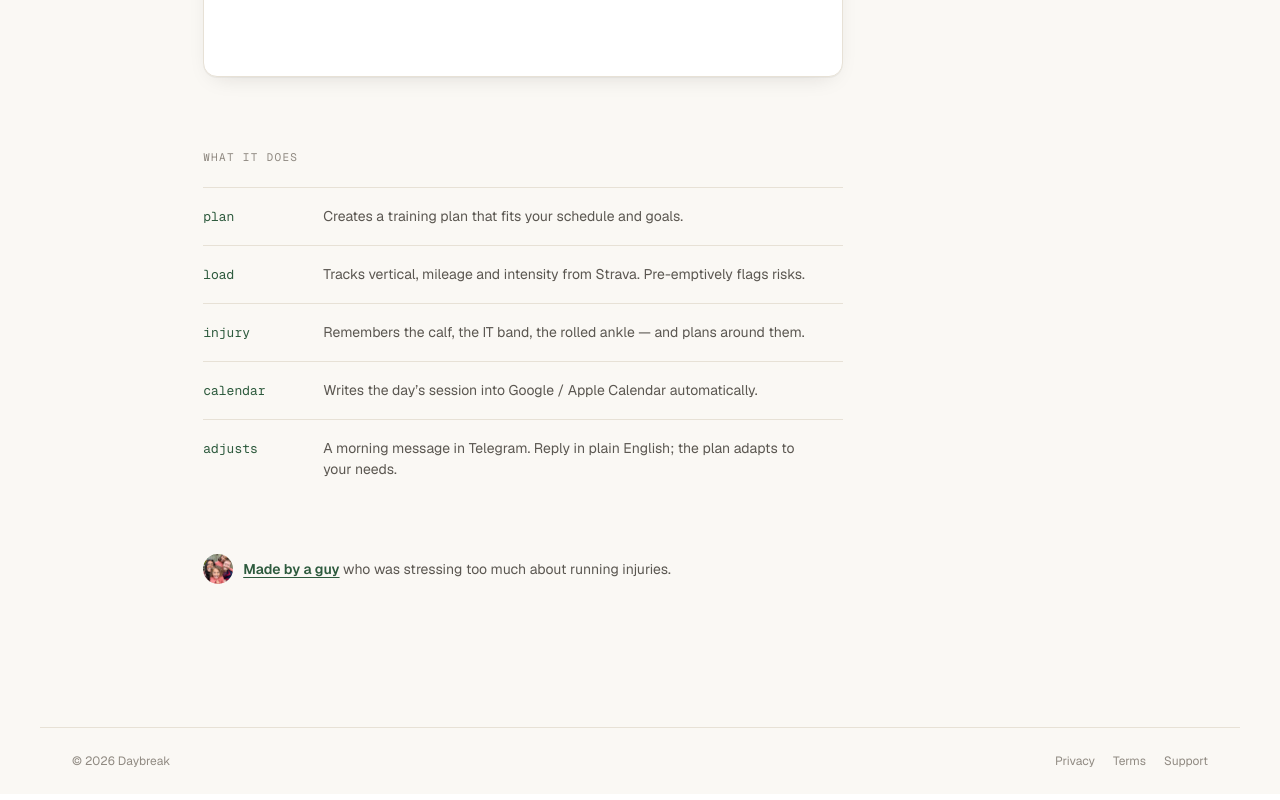
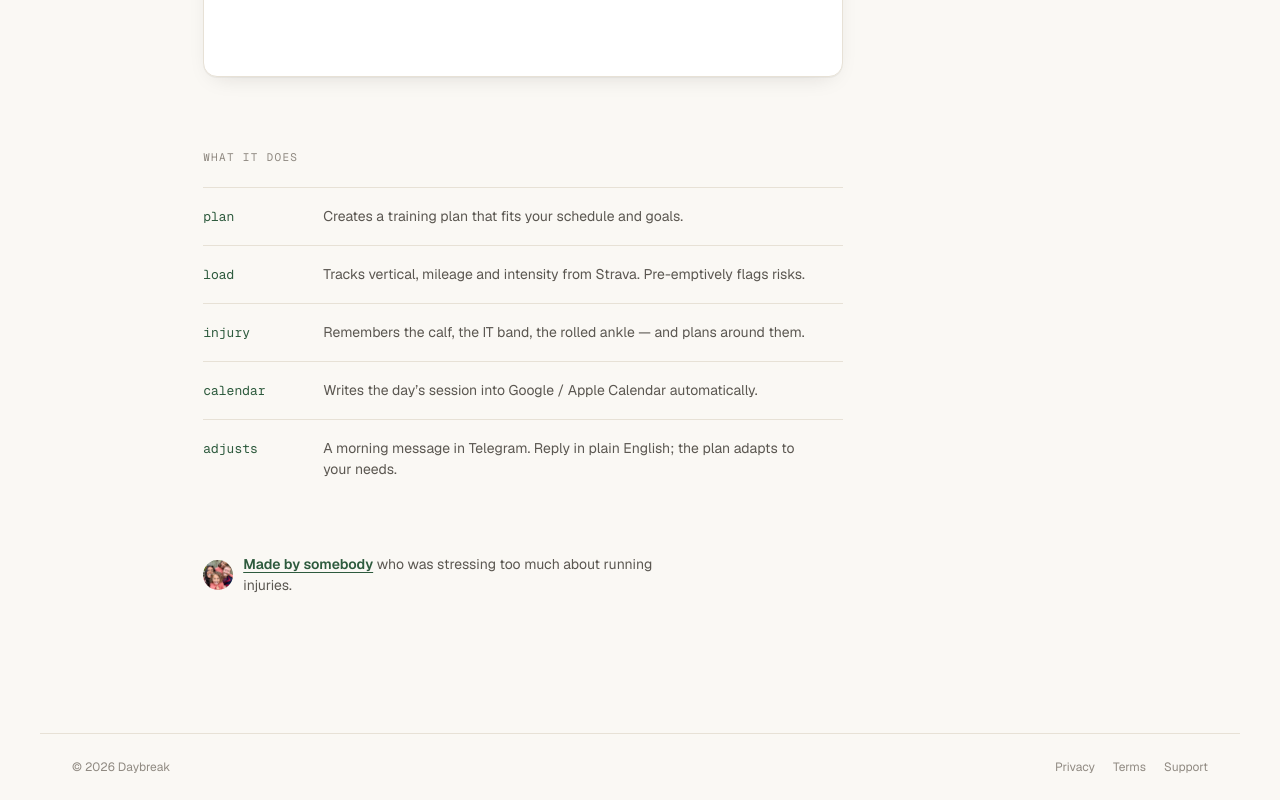
Before and after one commit to dtemple/hammytime, a Next.js app: page / in a window 1280 px wide. Shown: the part 784-1584 px from the top of the page. Built offline with nearby package versions, Linux system fonts and the light colour scheme.

Commit message:
Small copy tweak

```diff
--- a/src/components/AboutNote.tsx
+++ b/src/components/AboutNote.tsx
@@ -47,7 +47,7 @@ export default function AboutNote() {
           />
         </span>
         <span className="ht-founder-text">
-          <span className="ht-founder-link">Made by a guy</span> who was stressing too
+          <span className="ht-founder-link">Made by somebody</span> who was stressing too
           much about running injuries.
         </span>
       </button>
```
